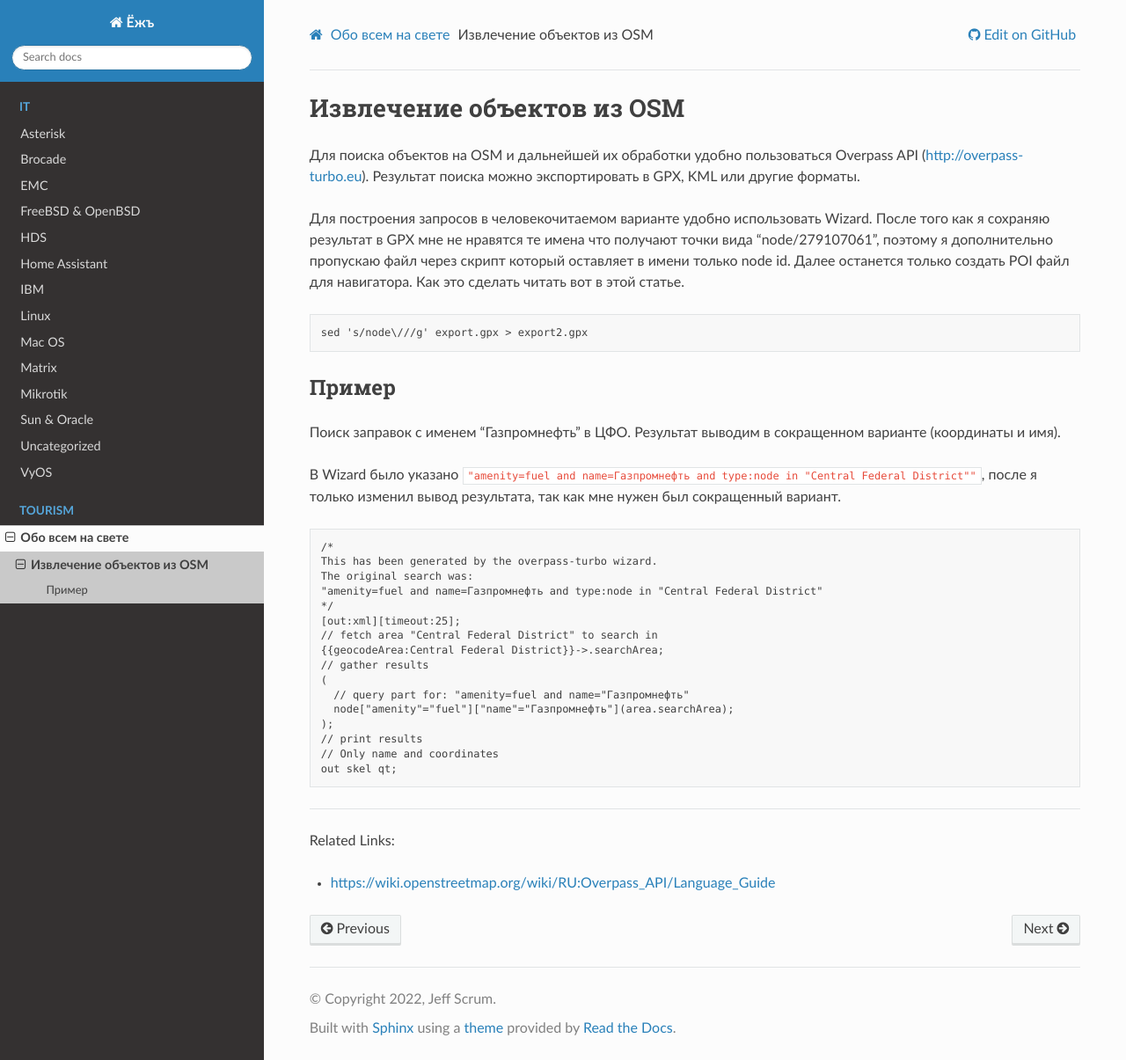
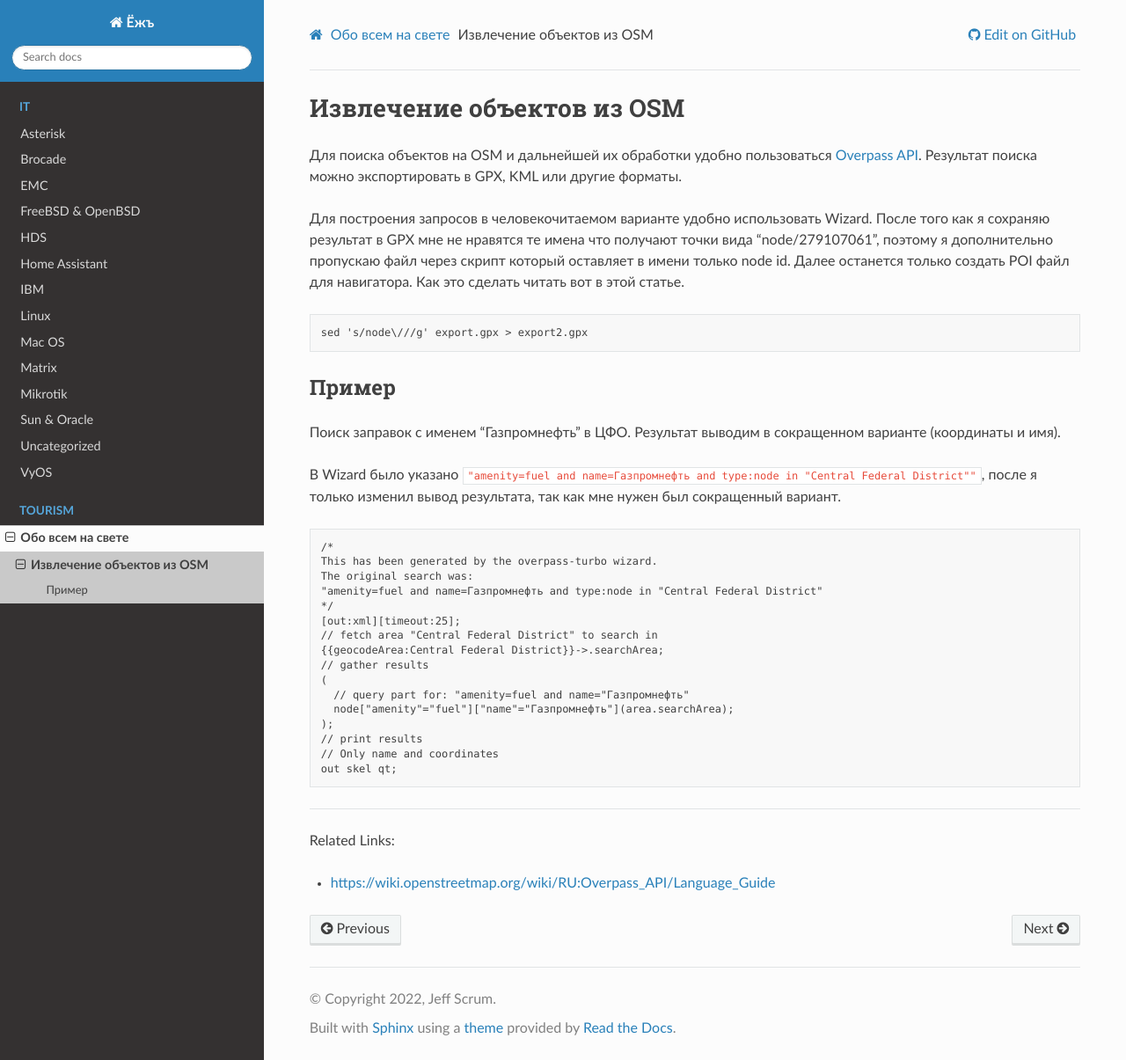
Before and after one commit to jeffscrum/jeffscrum.github.io, a Sphinx documentation site: the page built from source/tourism/get-objects-osm.rst, in a window 1280 px wide and 1205 px high. Shown: the whole window at 88% size. Built offline with Sphinx 7.4.7 and the Read the Docs theme 2.0.0, drawn with Linux system fonts in a browser that asks for light colours.

Commit message:
Update get-objects-osm.rst

```diff
--- a/source/tourism/get-objects-osm.rst
+++ b/source/tourism/get-objects-osm.rst
@@ -9,7 +9,7 @@
 Извлечение объектов из OSM
 ==========================
 
-Для поиска объектов на OSM и дальнейшей их обработки удобно пользоваться Overpass API (http://overpass-turbo.eu).
+Для поиска объектов на OSM и дальнейшей их обработки удобно пользоваться `Overpass API <http://overpass-turbo.eu>`_.
 Результат поиска можно экспортировать в GPX, KML или другие форматы.
 
 Для построения запросов в человекочитаемом варианте удобно использовать Wizard.
```
